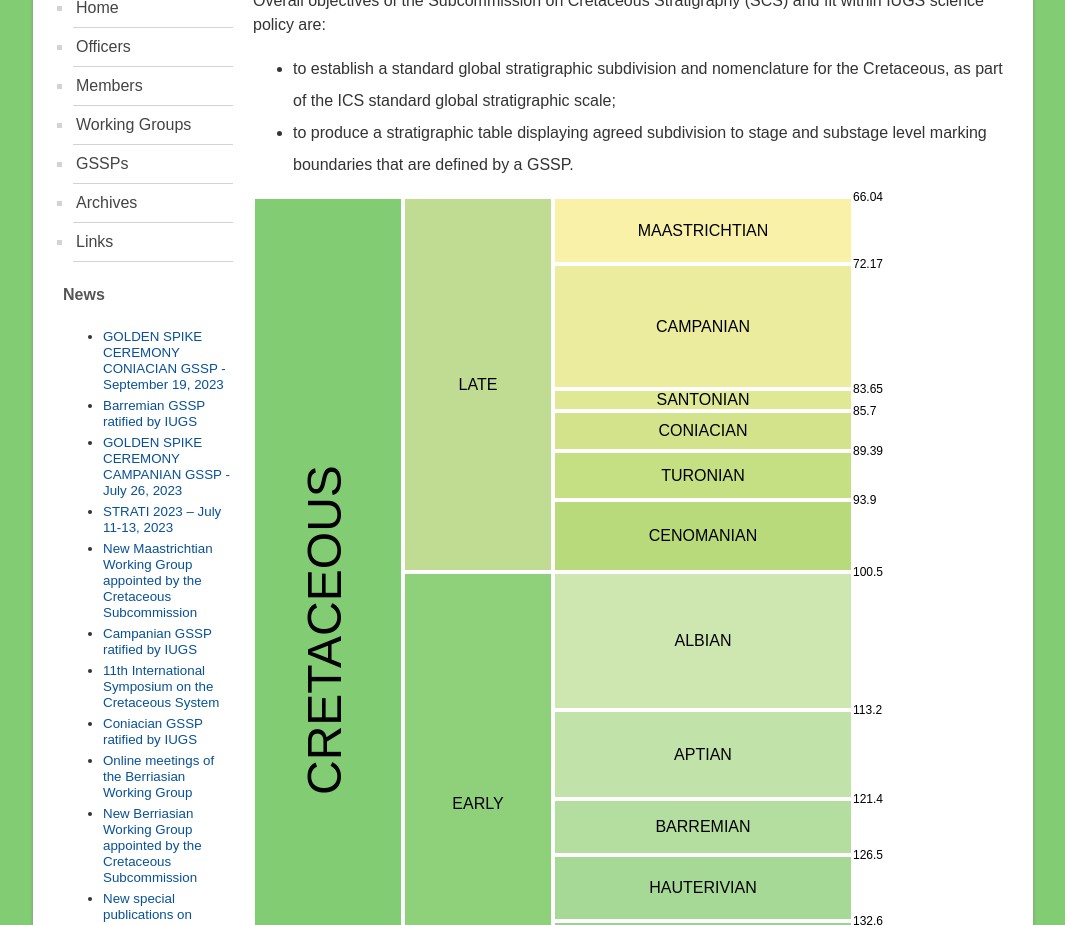
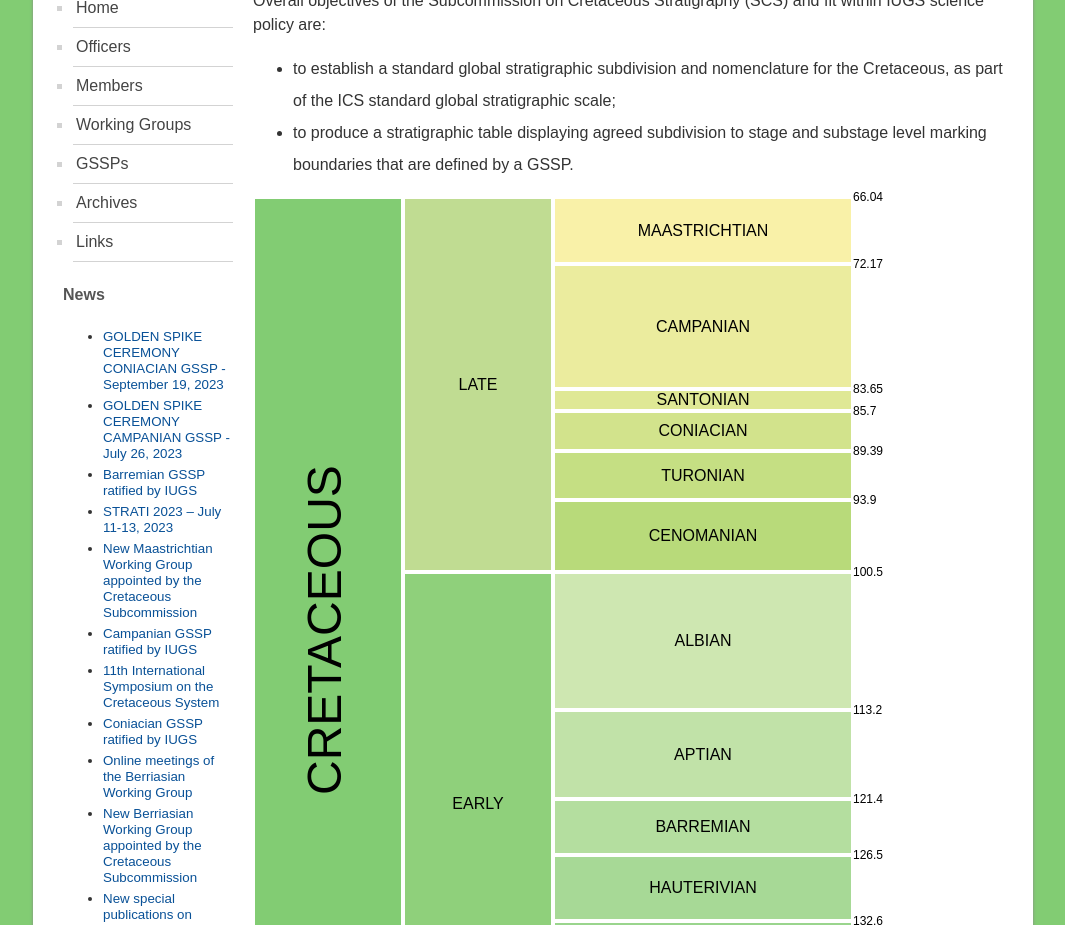
Before and after one commit to i-c-stratigraphy/subcommission-cretaceous, a Jekyll site: the page built from pages/index.md, in a window 1280 px wide, cut to the strip 431-1356 px from the top of the page. Shown: the whole strip, without its empty margins (107-1172 px from the left). Built offline with Jekyll 4.4.1, drawn with Linux system fonts in a browser that asks for light colours; part of the change alters nothing that is shown.

```diff
--- a/_includes/menu.html
+++ b/_includes/menu.html
@@ -39,8 +39,8 @@
     <h4>News</h4>
     <ul>
         <li><a href="https://stratigraphy.org/subcommission-cretaceous/news/coniacian-ceremony">GOLDEN SPIKE CEREMONY CONIACIAN GSSP - September 19, 2023</a></li>
+        <li><a href="https://stratigraphy.org/subcommission-cretaceous/news/campanian-ceremony">GOLDEN SPIKE CEREMONY CAMPANIAN GSSP - July 26, 2023</a></li>
         <li><a href="https://stratigraphy.org/subcommission-cretaceous/news/barremian_gssp">Barremian GSSP ratified by IUGS</a></li>
-        <li><a href="https://stratigraphy.org/subcommission-cretaceous/news/campanian-ceremony">GOLDEN SPIKE CEREMONY CAMPANIAN GSSP - July 26, 2023</a></li>
         <li><a href="https://stratigraphy.org/subcommission-cretaceous/news/strati2023">STRATI 2023 – July 11-13, 2023</a></li>
         <li><a href="https://stratigraphy.org/subcommission-cretaceous/news/maastrichtian-wg">New Maastrichtian Working Group appointed by the Cretaceous Subcommission</a></li>
         <li><a href="https://stratigraphy.org/subcommission-cretaceous/news/campanian_gssp">Campanian GSSP ratified by IUGS</a></li>
```
